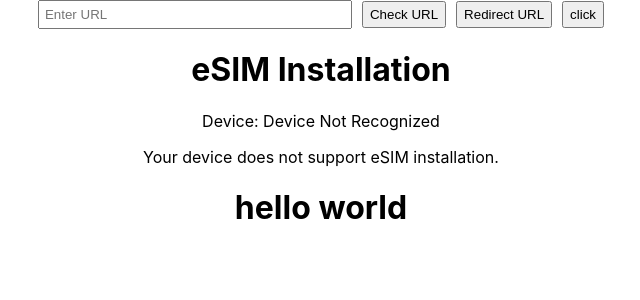
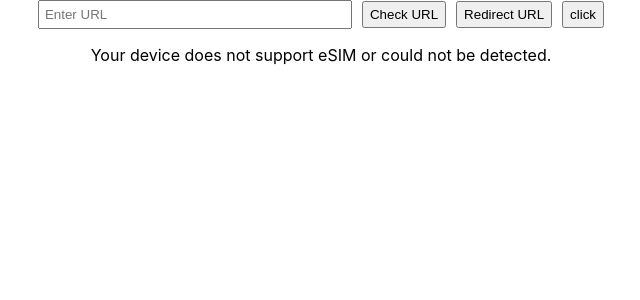
Before and after one commit to jaydipsonani/urlChecker, a React (Create React App) app: page / in a window 1280 px wide. Shown: the top 300 px of the page, without its empty margins (319-959 px from the left). Built offline with nearby package versions, Linux system fonts and the light colour scheme.

Commit message:
Update eSIMChecker.js

```diff
--- a/src/eSIMChecker.js
+++ b/src/eSIMChecker.js
@@ -170,81 +170,41 @@
 // export default InstallESimPage;
 
 
-import { useEffect, useState } from "react";
+import React, { useState, useEffect } from 'react';
+
+// Function to check if a device is eSIM supported
+const isESIMSupported = (userAgent) => {
+  // List of known eSIM supported devices
+  const eSIMSupportedDevices = [
+    /iPhone.*(X|11|12|13|14)/, // Example for iPhone X and newer
+    /Pixel.*(3|4|5|6|7)/,      // Example for Google Pixel 3 and newer
+    // Add other devices as needed
+  ];
+
+  return eSIMSupportedDevices.some((regex) => regex.test(userAgent));
+};
 
 const InstallESimPage = () => {
-  const [deviceName, setDeviceName] = useState("Unknown Device");
-  const [esimSupported, setEsimSupported] = useState(false);
-  const [web, setWeb] = useState("");
+  const [eSIMSupported, setESIMSupported] = useState(false);
+  const [error, setError] = useState('');
 
   useEffect(() => {
-    const { name, esimSupport } = detectDeviceInfo();
-    console.log("Detected Device:", name);
-    console.log("eSIM Supported:", esimSupport);
-    setDeviceName(name);
-    setEsimSupported(esimSupport);
+    try {
+      const userAgent = navigator.userAgent;
+      setESIMSupported(isESIMSupported(userAgent));
+    } catch (e) {
+      setError('Error detecting device.');
+    }
   }, []);
-
-  const detectDeviceInfo = () => {
-    const userAgent = navigator.userAgent || navigator.vendor || window.opera;
-    console.log("User Agent:", userAgent); // Debugging line
-
-    let deviceInfo = { name: "Device Not Recognized", esimSupport: false };
-
-    // Check if it's an iOS device
-    if (/iPhone|iPad|iPod/i.test(userAgent)) {
-      // Define supported iOS devices if needed
-      const supportedIosDevices = [
-        /iPhone (?:XS|XS Max|XR|11|11 Pro|11 Pro Max|SE \(2nd generation\)|12|12 mini|12 Pro|12 Pro Max|13|13 mini|13 Pro|13 Pro Max|14|14 Plus|14 Pro|14 Pro Max)/i
-      ];
-
-      if (supportedIosDevices.some((regex) => regex.test(userAgent))) {
-        deviceInfo = { name: "Supported iOS Device", esimSupport: true };
-      } else {
-        deviceInfo = { name: "iOS Device", esimSupport: false };
-      }
-    }
-
-    // Check if it's an Android device
-    else if (/Android/i.test(userAgent)) {
-      // Define supported Android devices if needed
-      const supportedAndroidDevices = [
-        /Pixel (?:3|3 XL|4|4 XL|5|6|6 Pro)/i,
-        /Galaxy (?:S20|S20\+|S20 Ultra|Note 20|Note 20 Ultra|Z Fold 2|Z Fold 3|Z Fold 4|Z Flip|Z Flip 3|Z Flip 4|S21|S21\+|S21 Ultra)/i,
-        /Motorola Razr (?:2019|5G)/i,
-        /Huawei (?:P40|P40 Pro|Mate 40 Pro)/i
-      ];
-
-      if (supportedAndroidDevices.some((regex) => regex.test(userAgent))) {
-        deviceInfo = { name: "Supported Android Device", esimSupport: true };
-      } else {
-        deviceInfo = { name: "Android Device", esimSupport: false };
-      }
-    } else {
-      setWeb("hello world"); // This will display if neither iOS nor Android is matched
-    }
-
-    return deviceInfo;
-  };
-
-  const redirectToEsimSetup = () => {
-    const smdpAddress = "consumer.e-sim.global";
-    const activationCode = "TN2024032517501135006332";
-    const url = `https://esimsetup.apple.com/esim_qrcode_provisioning?carddata=LPA:1$${smdpAddress}$${activationCode}`;
-
-    window.location.href = url;
-  };
 
   return (
     <div>
-      <h1>eSIM Installation</h1>
-      <p>Device: {deviceName}</p> {/* Display the detected device name */}
-      {esimSupported ? (
-        <button onClick={redirectToEsimSetup}>Install eSIM</button>
+      {error && <p>{error}</p>}
+      {eSIMSupported ? (
+        <p>Your device supports eSIM.</p>
       ) : (
-        <p>Your device does not support eSIM installation.</p>
+        <p>Your device does not support eSIM or could not be detected.</p>
       )}
-      <h1>{web}</h1>
     </div>
   );
 };
```
